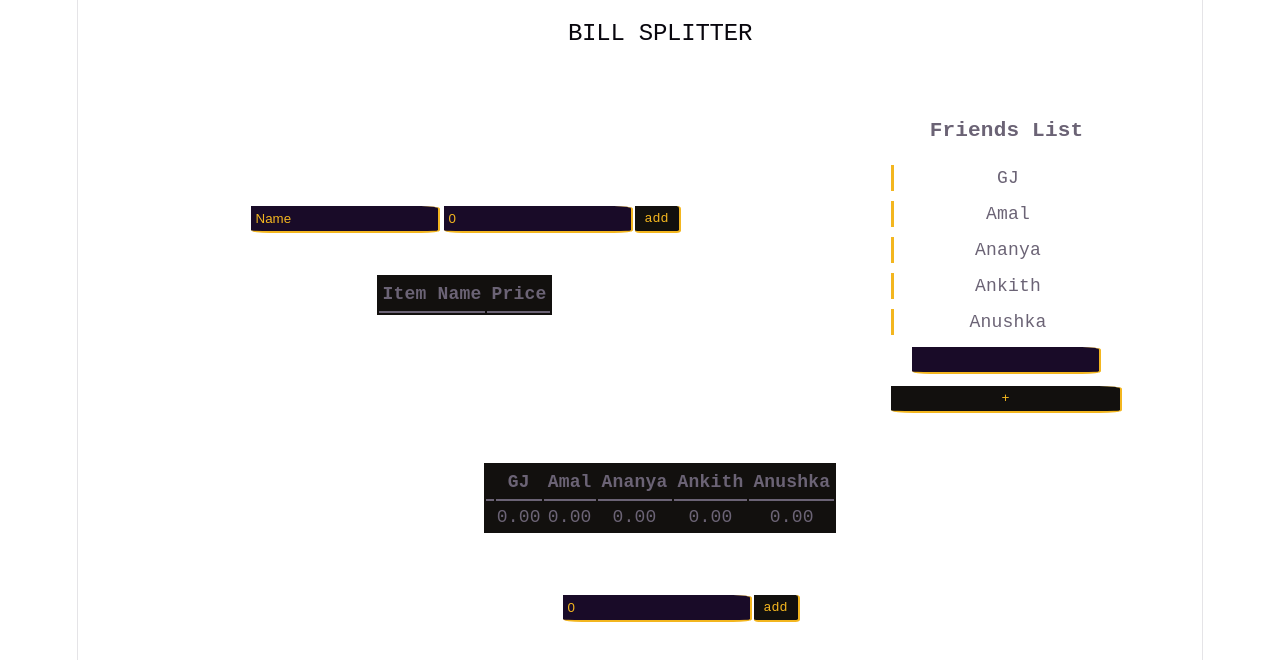
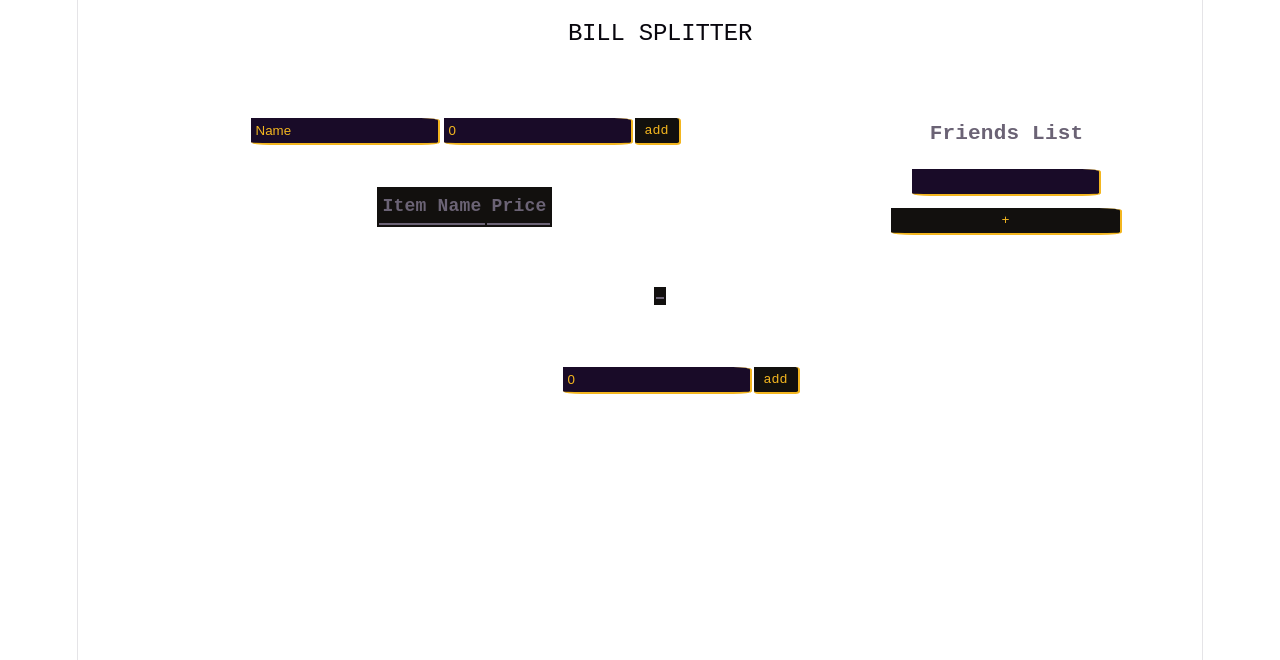
Before and after one commit to LamaAsta/BillSplitter, a React (Vite) app in the folder bill-splitter/: page / in a window 1280 px wide. Shown: the top 660 px of the page. Built offline with nearby package versions, Linux system fonts and the light colour scheme.

Commit message:
removed default data

```diff
--- a/bill-splitter/src/App.tsx
+++ b/bill-splitter/src/App.tsx
@@ -14,27 +14,6 @@ function App() {
   const [itemList,setItemList] = useState<IItem[]>([]);
   useEffect(()=>{
       const defaultList:IFriend[]= [
-        {
-          name:'GJ',
-          owes:0,
-          isActive:true,
-        },{
-          name:'Amal',
-          owes:0,
-          isActive:true,
-        },{
-          name:'Ananya',
-          owes:0,
-          isActive:true,
-        },{
-          name:'Ankith',
-          owes:0,
-          isActive:true,
-        },{
-          name:'Anushka',
-          owes:0,
-          isActive:true,
-        }
       ];
       setFriendsList(defaultList);
   },
```
